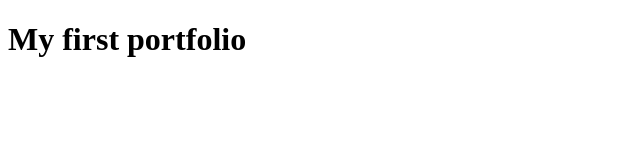
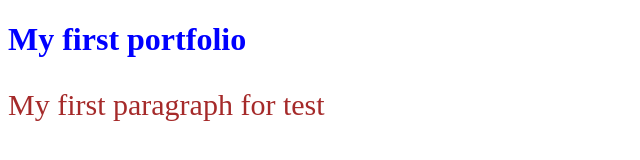
Before and after one commit to tamimvi/my-portfolio, a plain HTML site: page index.html in a window 1280 px wide. Shown: the whole page, without its empty margins (0-640 px from the left). Drawn offline with Linux system fonts and the light colour scheme.

Commit message:
new post

```diff
--- a/index.html
+++ b/index.html
@@ -4,8 +4,16 @@
     <meta charset="UTF-8">
     <meta name="viewport" content="width=device-width, initial-scale=1.0">
     <title>Document</title>
+    <style>
+        h1{
+            color: blue;
+            background-color: ;
+        }
+
+    </style>
 </head>
 <body>
     <h1>My first  portfolio</h1>
+    <p style="font-size: 30px;color: brown;">My first  paragraph for test</p>
 </body>
 </html>
```
